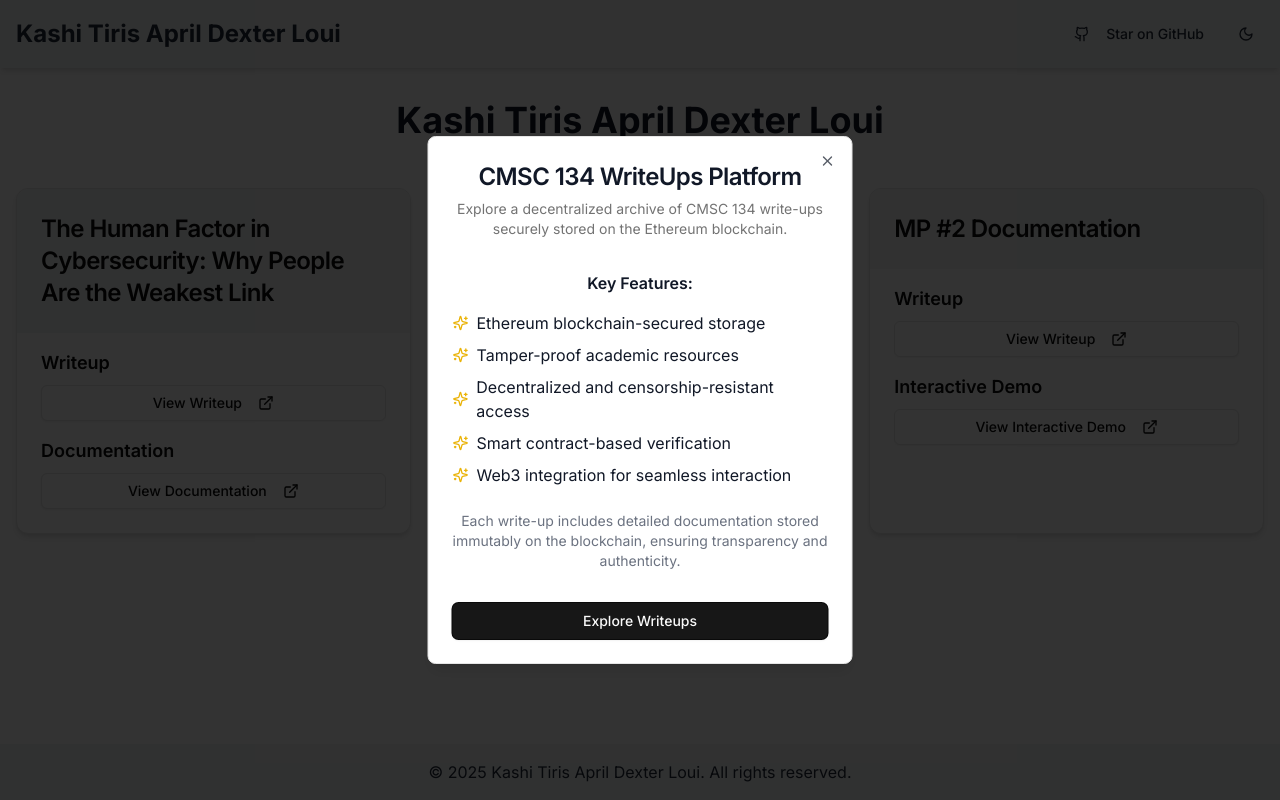
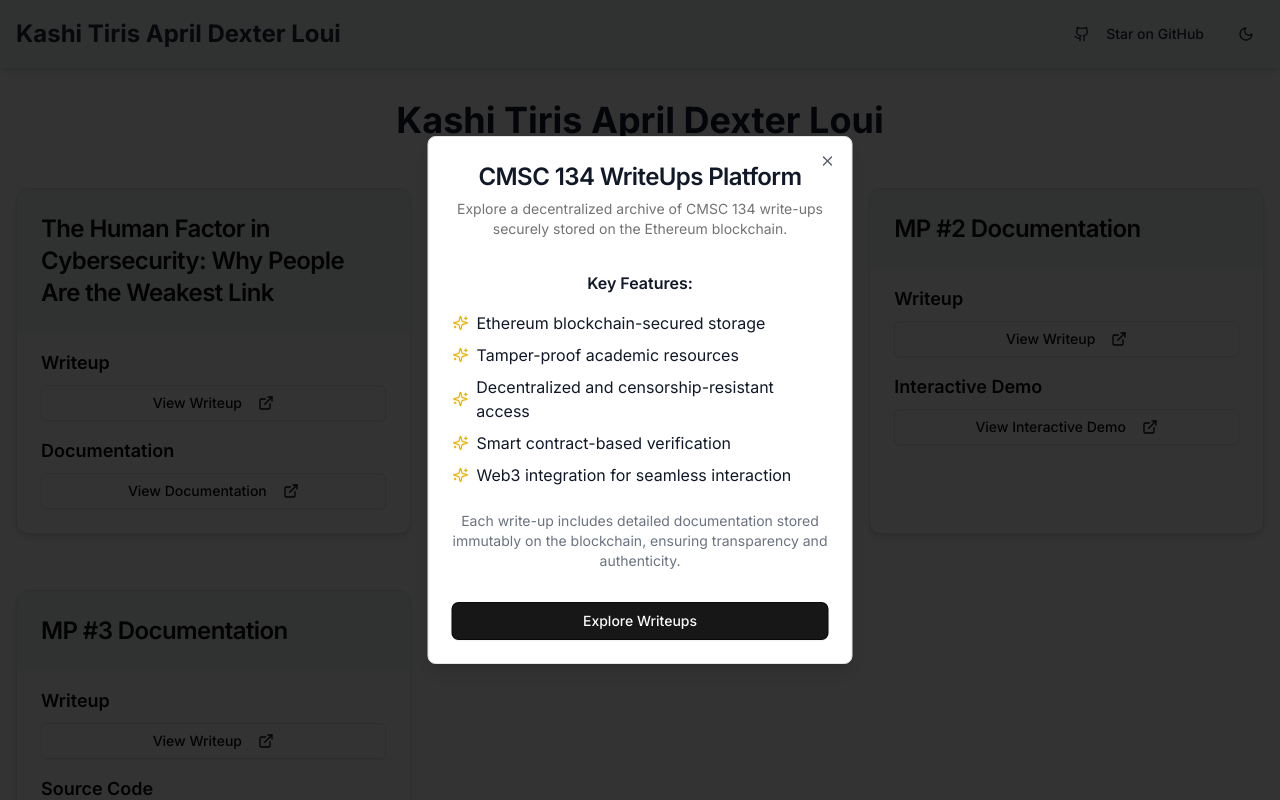
Before and after one commit to rgestudillo/cmsc134-writeups, a Next.js app: page / in a window 1280 px wide. Shown: the top 800 px of the page. Built offline with nearby package versions, Linux system fonts and the light colour scheme.

Commit message:
added mp3

```diff
--- a/app/page.tsx
+++ b/app/page.tsx
@@ -37,6 +37,16 @@ export default function Home() {
           web3SectionTitle="Writeup"
           docsSectionTitle="Interactive Demo"
         />
+        <Writeup
+          id={3}
+          title="MP #3 Documentation"
+          web3Link="https://mirror.xyz/0x14995Acf9Dba6F5922e2847E86Eb94BD92D443Ac/VMolyRgdB39gpUOscMPcd8qxmaEHcROjwoEmvCF3uNQ"
+          docsLink="https://drive.google.com/drive/folders/1UUu6SKhpmg_hp5vWdf1hNLD24uK-HTRt?fbclid=IwZXh0bgNhZW0CMTEAAR5n5iMnDzI5krFGFcsUz6eejDVq0izn_fN0qWfZCu2T2bEGETgMPRh5Zgtfgw_aem_ngbDqi49RJHg3HtSFyeHig"
+          web3ButtonTitle="View Writeup"
+          docsButtonTitle="View Source Code"
+          web3SectionTitle="Writeup"
+          docsSectionTitle="Source Code"
+        />
       </div>
     </div>
   )
```
